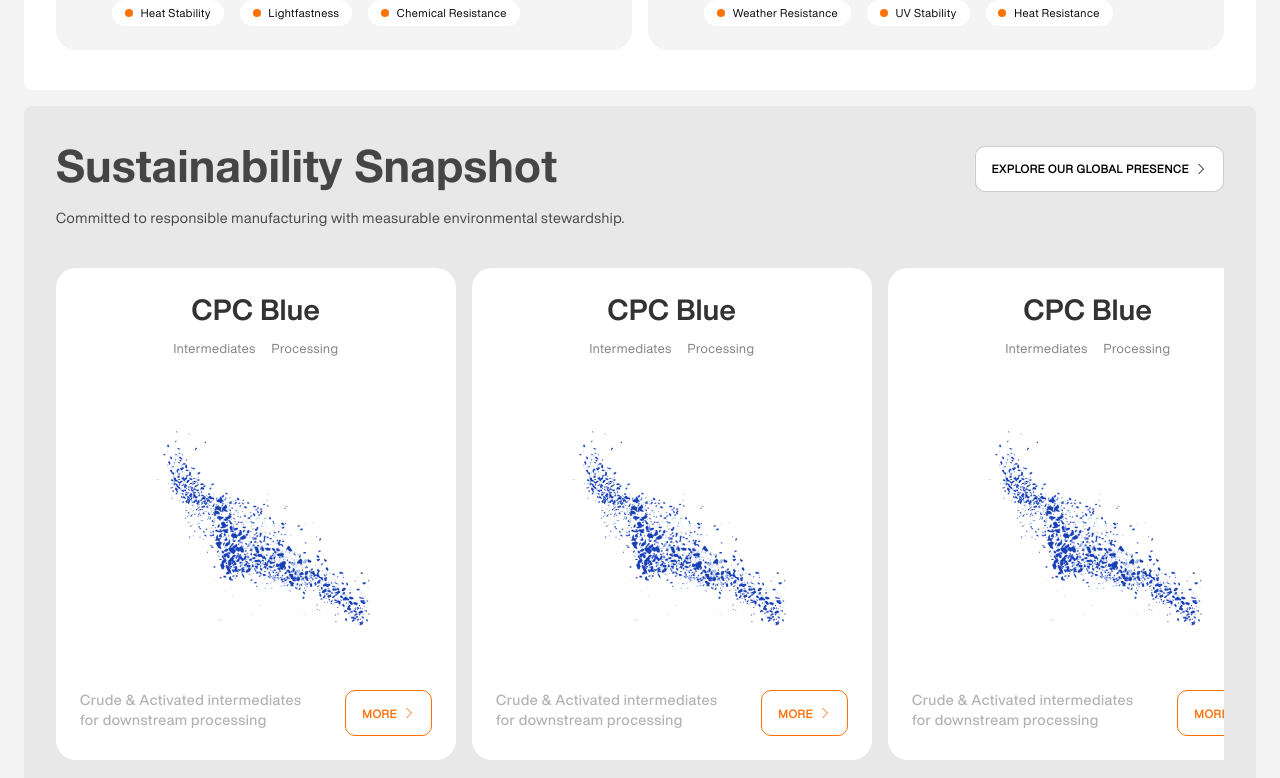
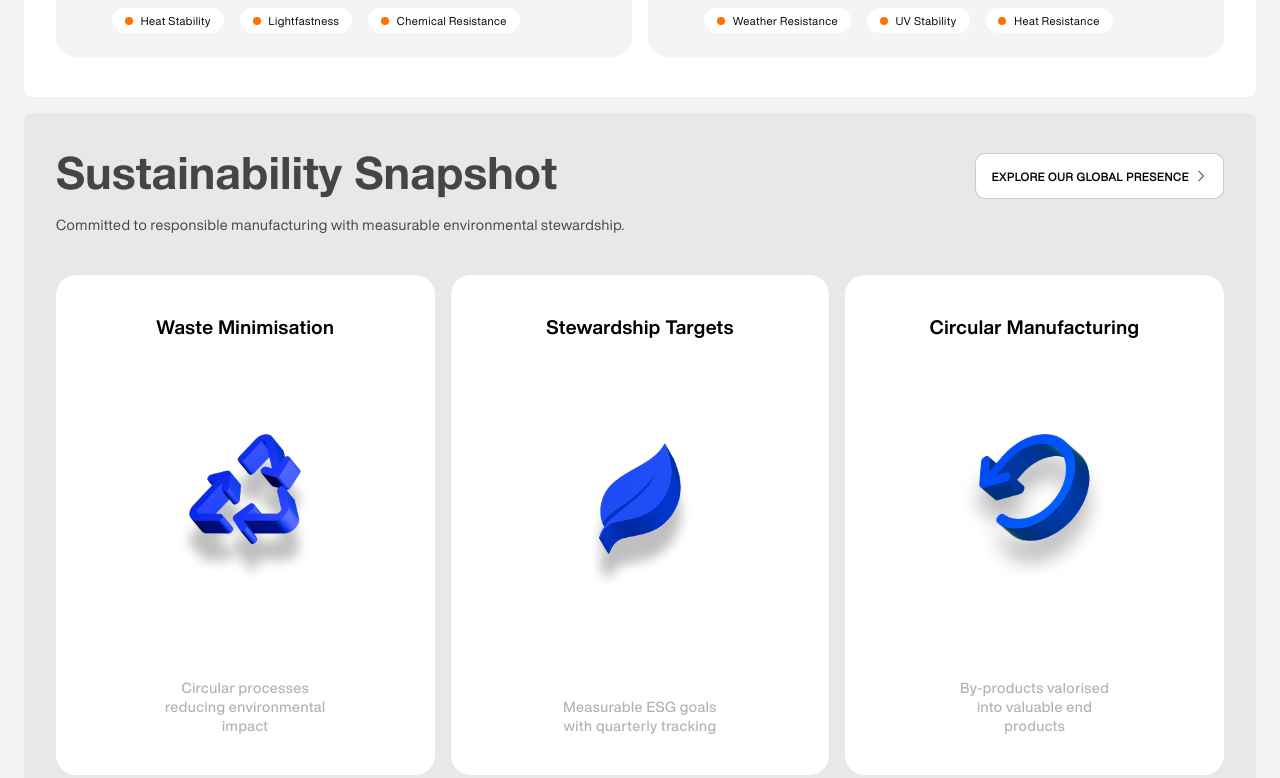
Before and after one commit to ayush-zerror/kesar, a Next.js app: page / in a window 1280 px wide. Shown: the part 2902-3680 px from the top of the page. Built offline with nearby package versions, Linux system fonts and the light colour scheme.

Commit message:
added sustainable section

```diff
--- /dev/null
+++ b/src/components/home/Sustainability.jsx
@@ -0,0 +1,56 @@
+import React from "react";
+import Button from "../common/Button";
+import Image from "next/image";
+
+const Sustainability = () => {
+  return (
+    <div id="sustainable_section">
+      <div id="sustainable_section_container">
+        <div id="sustainable_section_header">
+          <div>
+            <h4>Sustainability Snapshot</h4>
+            <p>
+              Committed to responsible manufacturing with measurable
+              environmental stewardship.
+            </p>
+          </div>
+          <Button title={"Explore our global presence"} />
+        </div>
+        <div id="sustainable_section_cards">
+          <div className="sustainable_section_card">
+            <h5>Waste Minimisation</h5>
+            <Image
+              width={1000}
+              height={1000}
+              src="/images/home/waste.png"
+              alt="image"
+            />
+            <p>Circular processes reducing environmental impact</p>
+          </div>
+              <div className="sustainable_section_card">
+            <h5>Stewardship Targets</h5>
+            <Image
+              width={1000}
+              height={1000}
+              src="/images/home/stewardship.png"
+              alt="image"
+            />
+            <p>Measurable ESG goals with quarterly tracking</p>
+          </div>
+              <div className="sustainable_section_card">
+            <h5>Circular Manufacturing</h5>
+            <Image
+              width={1000}
+              height={1000}
+              src="/images/home/circular.png"
+              alt="image"
+            />
+            <p>By-products valorised into valuable end products</p>
+          </div>
+        </div>
+      </div>
+    </div>
+  );
+};
+
+export default Sustainability;
--- a/src/pages/index.js
+++ b/src/pages/index.js
@@ -6,6 +6,7 @@ import LatestNews from '@/components/home/LatestNews'
 import LogoSection from '@/components/home/LogoSection'
 import ProductFinder from '@/components/home/ProductFinder'
 import ProductSection from '@/components/home/ProductSection'
+import Sustainability from '@/components/home/Sustainability'
 import React from 'react'
 
 const Home = () => {
@@ -17,7 +18,7 @@ const Home = () => {
       <Integrated />
       <ProductSection title={"Our Product"} des={"Comprehensive range of Phthalocyanine Pigments Blue and Green engineered for your specific applications."} btn={"Explore more Products"} />
       <ApplicationSection />
-      <ProductSection title={"Sustainability Snapshot"} des={"Committed to responsible manufacturing with measurable environmental stewardship."} btn={"Explore our global presence"} />
+      <Sustainability/>
       <LatestNews />
       <GallerySection />
     </>
--- a/src/styles/components/home.css
+++ b/src/styles/components/home.css
@@ -333,6 +333,7 @@
 }
 .product_card {
   width: 400px;
+  height: 500px;
   display: flex;
   flex-direction: column;
   align-items: center;
@@ -501,6 +502,80 @@
   border-radius: 50%;
 }
 
+/* sustainable_section */
+
+#sustainable_section {
+  width: 100%;
+  padding: 0.5rem 1.5rem;
+}
+
+#sustainable_section_container {
+  width: 100%;
+  height: 100%;
+  border-radius: 8px;
+  background-color: #e8e8e8;
+  padding: 2.5rem 2rem;
+}
+
+#sustainable_section_header {
+  display: flex;
+  justify-content: space-between;
+}
+
+#sustainable_section_header h4 {
+  font-family: heading-medium;
+  font-weight: 500;
+  font-size: 2.8rem;
+  color: #000000b3;
+  margin-bottom: 0.5rem;
+}
+#sustainable_section_header p {
+  font-family: para-regular;
+  font-weight: 400;
+  font-size: 0.9rem;
+  letter-spacing: 0.5px;
+  line-height: 1.4;
+  color: #000000b3;
+  margin-bottom: 2.5rem;
+}
+#sustainable_section_cards{
+    display: grid;
+    grid-template-columns: repeat(3,1fr);
+    gap: 1rem;
+}
+.sustainable_section_card{
+    width: 100%;
+    height: 500px;
+    display: flex;
+    flex-direction: column;
+    justify-content: space-between;
+    align-items: center;
+    padding:2.5rem 1.5rem;
+    background-color: #fff;
+    border-radius: 20px;
+}
+.sustainable_section_card img{
+    width: auto;
+    height: 150px;
+    object-fit: contain;
+}
+.sustainable_section_card h5 {
+  font-family: para-bold;
+  font-weight: 900;
+  font-size: 1.2rem;
+  letter-spacing: 0.5px;
+  color: #000;
+}
+.sustainable_section_card p {
+  font-family: para-medium;
+  font-weight: 500;
+  font-size: 0.9rem;
+  letter-spacing: 0.5px;
+  line-height: 1.3;
+  color: #0000004D;
+  width: 50%;
+  text-align: center;
+}
 /* latest news  section  */
 
 #latest_news_section {
```
Also changed, not shown: public/images/home/circular.png.
